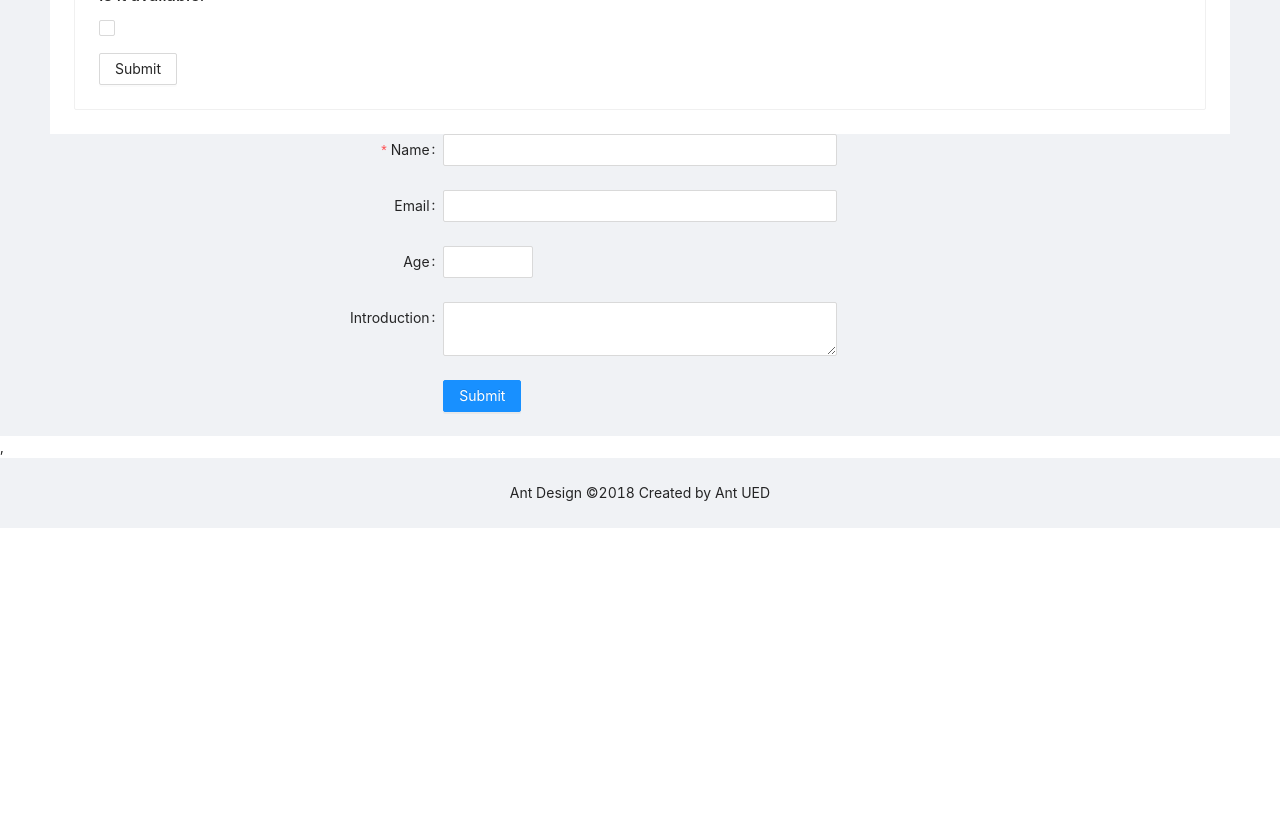
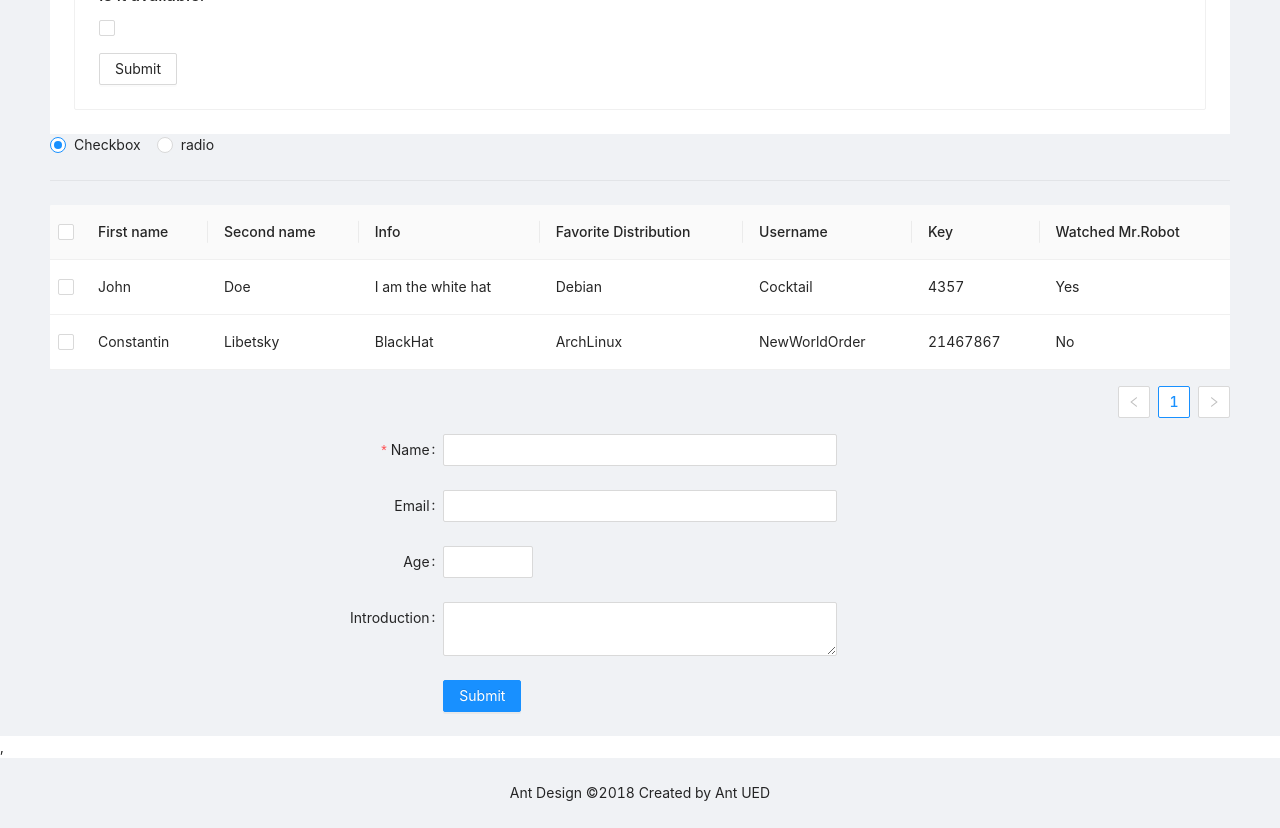
Before and after one commit to UltraMarineOwl/First_labratory_work, a React (Create React App) app: page / in a window 1280 px wide. Shown: the part 1420-2248 px from the top of the page. Before the commit the page ends 1948 px from the top, so only its background shows below. Built offline with nearby package versions, Linux system fonts and the light colour scheme.

Commit message:
Lab_4(5)_done

```diff
--- /dev/null
+++ b/src/Interfaces/inher.tsx
@@ -0,0 +1,125 @@
+import InheritageFile from "./inheritageFile";
+import React, { useState } from 'react';
+import { Table, Radio, Divider } from 'antd';
+// import Inheritage from "./inheritage";
+
+const columns = [
+    // {
+    //     title: 'Id',
+    //     dataIndex: 'id',
+    // },
+    {
+        title: 'First name',
+        dataIndex: 'firstname',
+    },
+    {
+        title: 'Second name',
+        dataIndex: 'secondname',
+    },
+    {
+        title: 'Info',
+        dataIndex: 'info',
+    },
+    {
+        title: 'Favorite Distribution',
+        dataIndex: 'favDist',
+    },
+    {
+        title: 'Username',
+        dataIndex: 'username',
+    },
+    {
+        title: 'Key',
+        dataIndex: 'key',
+    },
+    {
+        title: 'Watched Mr.Robot',
+        dataIndex: 'w_mrrobot',
+    },
+];
+
+interface DataType {
+    id: React.Key;
+    firstname: string;
+    secondname: string;
+    info: string;
+    favDist: string;
+}
+
+const data: InheritageFile[] =[
+    {
+        id: '1',
+        firstname: 'John',
+        secondname: 'Doe',
+        info: 'I am the white hat',
+        favDist: 'Debian',
+        username: 'Cocktail',
+        key: 4357,
+        w_mrrobot: 'Yes'
+    },
+    {
+        id: '2',
+        firstname: 'Constantin',
+        secondname: 'Libetsky',
+        info: 'BlackHat',
+        favDist: 'ArchLinux',
+        username: 'NewWorldOrder',
+        key: 21467867,
+        w_mrrobot: 'No'
+    },
+]
+
+const rowSelection = {
+    onChange: (selectedRowKeys: React.Key[], selectedRows: DataType[]) => {
+        console.log(`selectedRowKeys: ${selectedRowKeys}`, 'selectedRows: ', selectedRows);
+    },
+    getCheckboxProps: (record: InheritageFile) => ({
+        disabled: record.firstname === 'Disabled User', // Column configuration not to be checked
+        name: record.firstname,
+    }),
+};
+
+export const Inher = () => {
+
+    const [selectionType, setSelectionType] = useState<'checkbox' | 'radio'>('checkbox');
+
+    return(
+        // <div>
+        //     {
+        //         props.Inter2.username
+        //     }
+        //     {
+        //         props.Inter.id
+        //     }
+        //     {
+        //         props.Inter.firstname
+        //     }
+        // </div>
+
+        <div>
+            <Radio.Group
+                onChange={({ target: { value } }) => {
+                    setSelectionType(value);
+                }}
+                value={selectionType}
+            >
+                <Radio value="checkbox">Checkbox</Radio>
+                <Radio value="radio">radio</Radio>
+            </Radio.Group>
+
+            <Divider />
+
+            <Table
+                rowSelection={{
+                    type: selectionType,
+                    ...rowSelection,
+                }}
+                columns={columns}
+                dataSource={data}
+            />
+        </div>
+
+    )
+}
+
+export default Inher;
--- /dev/null
+++ b/src/Interfaces/inheritage.ts
@@ -0,0 +1,11 @@
+import React from "react";
+
+interface Inheritage{
+    id: React.Key;
+    firstname: string;
+    secondname: string;
+    info: string;
+    favDist: string;
+};
+
+export default Inheritage;
--- /dev/null
+++ b/src/Interfaces/inheritageFile.ts
@@ -0,0 +1,10 @@
+import Inheritage from "./inheritage";
+
+
+interface InheritageFile extends Inheritage{
+        username: string;
+        key: number;
+        w_mrrobot: string;
+};
+
+export default InheritageFile;
--- a/src/Layouts/LayoutCustom.tsx
+++ b/src/Layouts/LayoutCustom.tsx
@@ -1,15 +1,32 @@
-import { Layout, Menu, Breadcrumb } from 'antd';
-import { ContentLayout } from './ContentLayout';
+import { Layout, /*Menu,*/ Breadcrumb } from 'antd';
+// import { ContentLayout } from './ContentLayout';
 import './LayoutC.css';
 import { Forms } from '../Form/Forms';
-import {Routes} from "../Routes/Routes";
-import {Link} from "react-router-dom";
+// import {Routes} from "../Routes/Routes";
+// import {Link} from "react-router-dom";
 import { CustomCards } from './CustomCards'
 import {IContentModel} from "../Interfaces/interface";
 import { useLocalStorage } from "../index";
 import {observer} from "mobx-react-lite";
+import Inher from "../Interfaces/inher";
 
-const { Header, Content, Footer } = Layout;
+const { Header, Content } = Layout;
+
+
+
+
+
+const inherInfo ={
+    id: 1,
+    firstname: 'John',
+    secondname: 'Doe',
+    info: 'I am the white hat',
+    favDist: 'Debian',
+    username: 'Cocktail',
+    key: 4357,
+    w_mrrobot: 'Yes'
+}
+
 
 export const LayoutCustom = observer(() =>{
     const { content } = useLocalStorage()
@@ -40,6 +57,7 @@ export const LayoutCustom = observer(() =>{
                         })
                         }
                     </div>
+                    <Inher ></Inher>
                     <Forms></Forms>
                 </Content>
             </Layout>,
```
